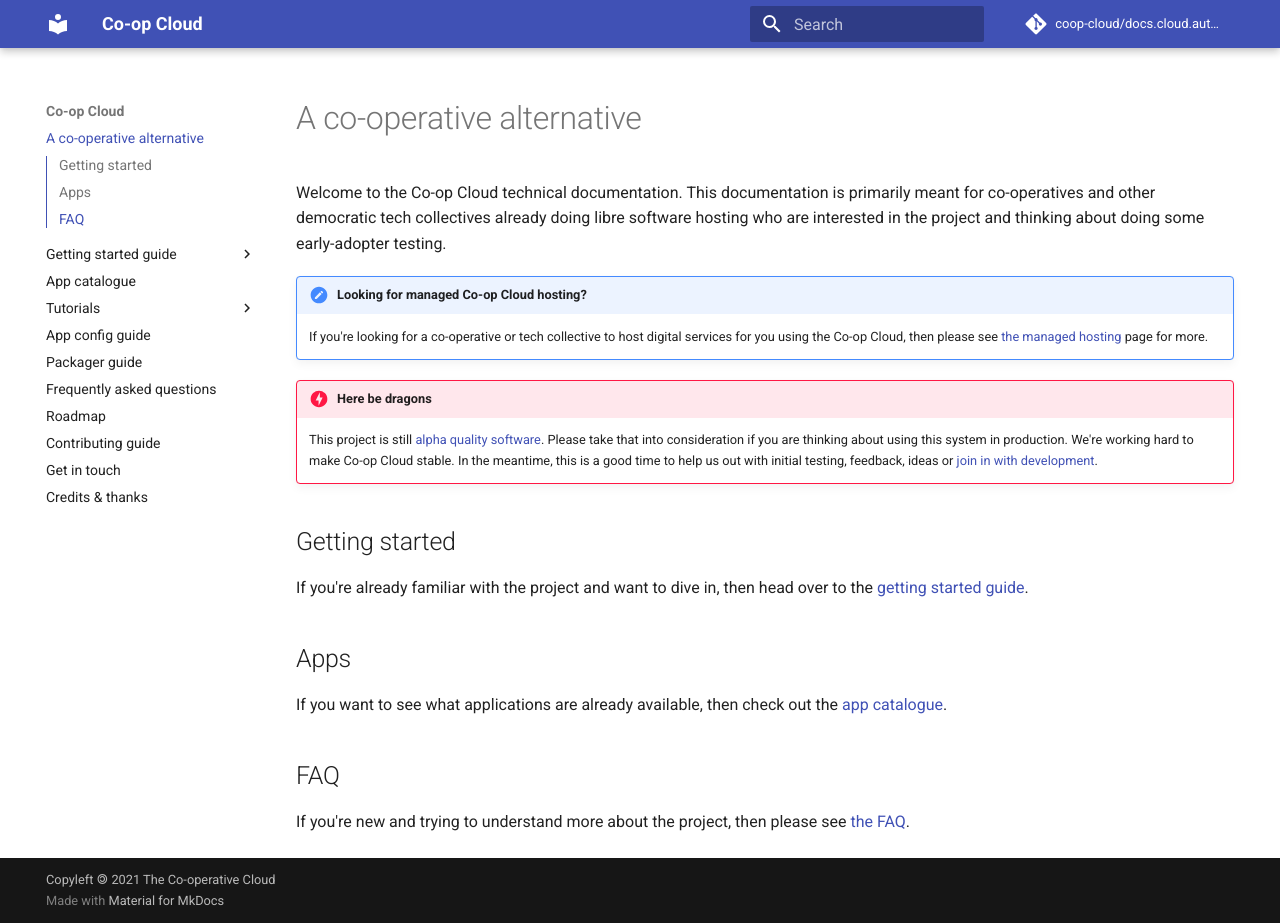
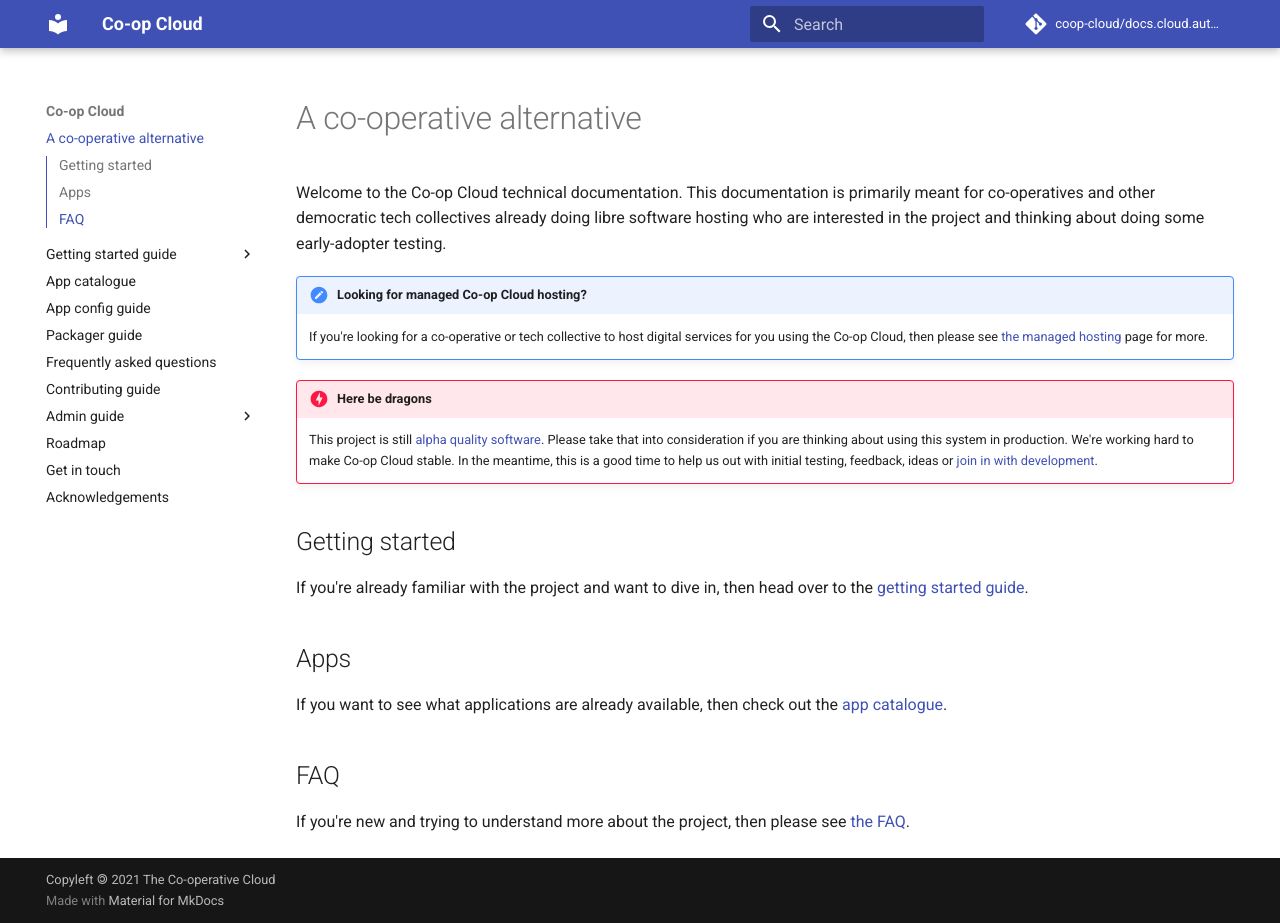
Before and after one commit to mayel/docs.coopcloud.tech, an MkDocs documentation site: the page built from docs/index.md, in a window 1280 px wide and 923 px high. Built offline with MkDocs 1.6.1 and Material for MkDocs 9.7.7, drawn with Linux system fonts in a browser that asks for light colours.

Commit message:
Shuffle menu and use "admin guide" naming
Closes https://git.autonomic.zone/coop-cloud/docs.coopcloud.tech/issues/11.

```diff
--- a/mkdocs.yml
+++ b/mkdocs.yml
@@ -36,20 +36,20 @@
       - Architecture overview: overview.md
       - Deploy your first app: deploy.md
   - App catalogue: apps.md
-  - Tutorials:
+  - App config guide: app-config-guide.md
+  - Packager guide: packager-guide.md
+  - Frequently asked questions: faq.md
+  - Contributing guide: contribute.md
+  - Admin guide:
       - Package your first app: package.md
       - Manage your app configuration: config.md
       - Manage secret data: secrets.md
       - Back-up and restore an app: backup-restore.md
       - Scale an app up to handle more traffic: scale.md
       - Roll an app back to a previous version: rollback.md
-  - App config guide: app-config-guide.md
-  - Packager guide: packager-guide.md
-  - Frequently asked questions: faq.md
   - Roadmap: roadmap.md
-  - Contributing guide: contribute.md
   - Get in touch: contact.md
-  - Credits & thanks: credits.md
+  - Acknowledgements: credits.md
 
 plugins:
   - search
```
